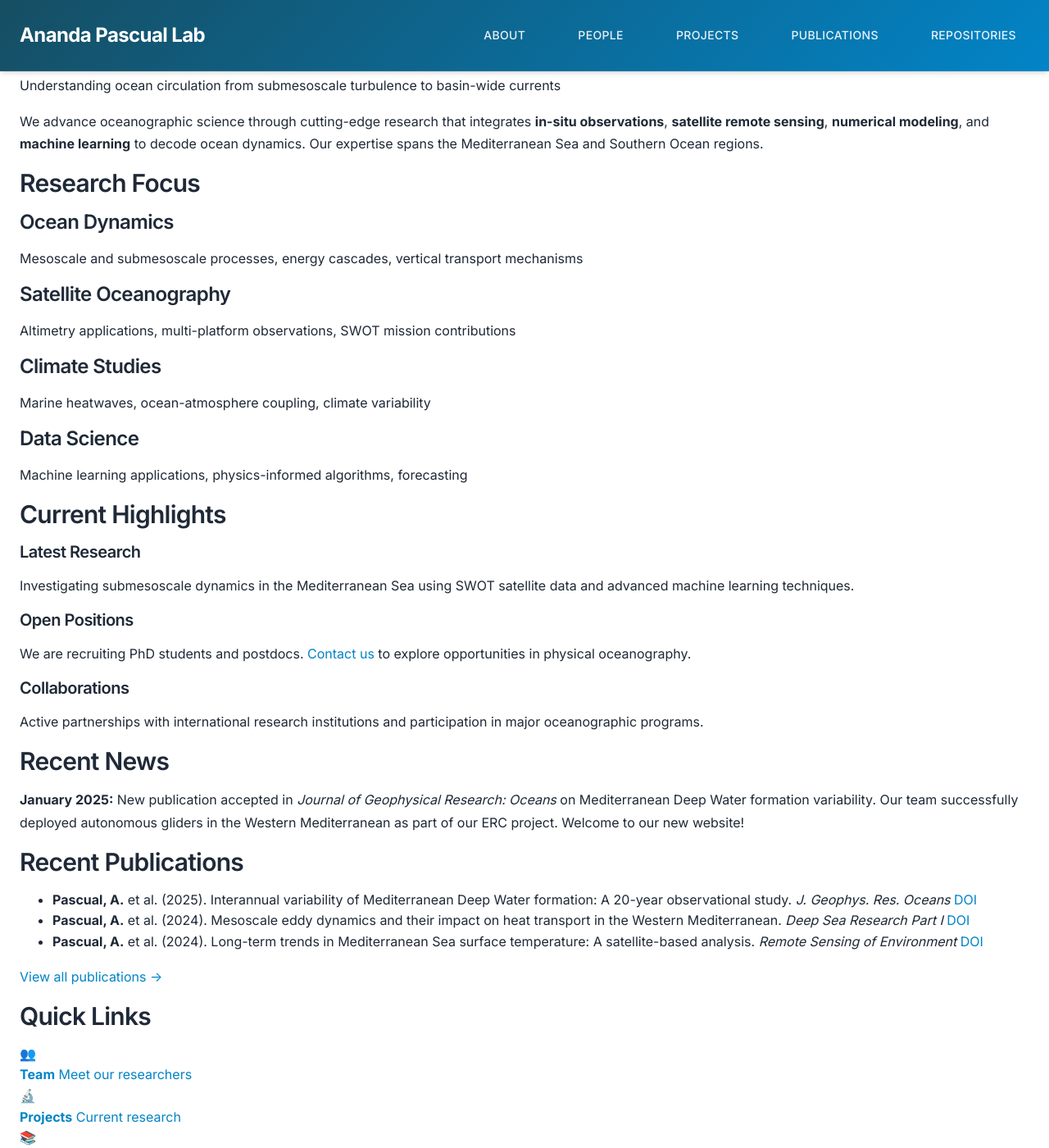
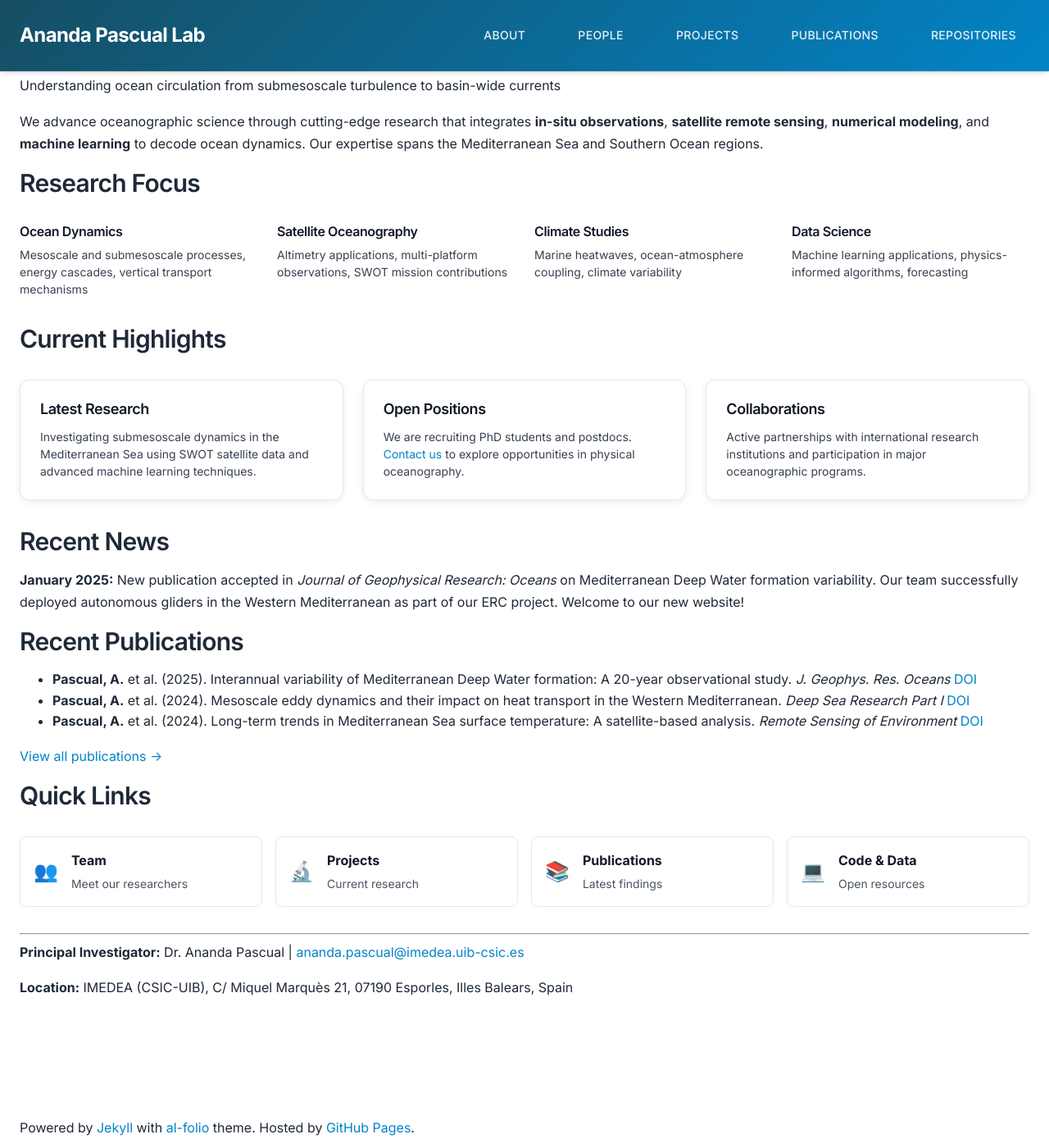
Before and after one commit to IMEDEA-POP-LAB/IMEDEA-POP-LAB.github.io, a Jekyll site: the page built from _pages/about.md, in a window 1280 px wide and 1400 px high, scrolled down 348 px. Shown: the whole window at 82% size. Built offline with Jekyll 4.4.1, drawn with Linux system fonts in a browser that asks for light colours; a style sheet for code colours, icons or effects is not loaded.

Commit message:
Add missing people page card styles
- Add person-card, alumni-card, and highlight-card styles
- Add responsive grid layouts for people and about pages
- Fix missing CSS that was causing layout issues

```diff
--- a/assets/css/main.scss
+++ b/assets/css/main.scss
@@ -800,6 +800,235 @@
   }
 }
 
+/* People page styles */
+.people.row {
+  display: grid;
+  grid-template-columns: repeat(auto-fit, minmax(300px, 1fr));
+  gap: 2rem;
+  margin: 2rem 0;
+}
+
+.person-card {
+  background: var(--global-card-bg);
+  border: 1px solid var(--gray-200);
+  border-radius: 12px;
+  padding: 1.5rem;
+  box-shadow: 0 2px 8px rgba(0, 0, 0, 0.08);
+  transition: all 0.2s ease;
+
+  &:hover {
+    transform: translateY(-2px);
+    box-shadow: 0 4px 16px rgba(0, 0, 0, 0.12);
+  }
+}
+
+.person-card .profile-image {
+  width: 80px;
+  height: 80px;
+  border-radius: 50%;
+  object-fit: cover;
+  margin-bottom: 1rem;
+  border: 3px solid var(--primary-100);
+}
+
+.person-card .card-title {
+  font-size: 1.125rem;
+  font-weight: 600;
+  color: var(--gray-900);
+  margin-bottom: 0.5rem;
+}
+
+.person-card .card-subtitle {
+  font-size: 0.875rem;
+  font-weight: 500;
+  color: var(--primary-600);
+  margin-bottom: 1rem;
+}
+
+.person-card .contact-info {
+  margin-bottom: 1rem;
+
+  div {
+    font-size: 0.875rem;
+    margin-bottom: 0.25rem;
+
+    a {
+      color: var(--primary-600);
+      text-decoration: none;
+
+      &:hover {
+        text-decoration: underline;
+      }
+    }
+  }
+}
+
+.person-card .card-text {
+  font-size: 0.875rem;
+  line-height: 1.5;
+  color: var(--gray-700);
+}
+
+/* Alumni section */
+.alumni-section {
+  margin: 2rem 0;
+}
+
+.alumni-grid {
+  display: grid;
+  grid-template-columns: repeat(auto-fit, minmax(250px, 1fr));
+  gap: 1.5rem;
+}
+
+.alumni-card {
+  background: var(--gray-50);
+  border: 1px solid var(--gray-200);
+  border-radius: 8px;
+  padding: 1rem;
+
+  h5 {
+    font-size: 1rem;
+    font-weight: 600;
+    color: var(--gray-900);
+    margin-bottom: 0.5rem;
+  }
+}
+
+.alumni-period {
+  font-size: 0.75rem;
+  font-weight: 500;
+  color: var(--primary-600);
+  display: block;
+  margin-bottom: 0.25rem;
+}
+
+.alumni-role {
+  font-size: 0.875rem;
+  color: var(--gray-600);
+  margin-bottom: 0.5rem;
+}
+
+.alumni-current {
+  font-size: 0.875rem;
+  color: var(--gray-700);
+
+  a {
+    color: var(--primary-600);
+    text-decoration: none;
+
+    &:hover {
+      text-decoration: underline;
+    }
+  }
+}
+
+/* Highlights grid for about page */
+.highlights-grid {
+  display: grid;
+  grid-template-columns: repeat(auto-fit, minmax(250px, 1fr));
+  gap: 1.5rem;
+  margin: 2rem 0;
+}
+
+.highlight-card {
+  background: var(--global-card-bg);
+  border: 1px solid var(--gray-200);
+  border-radius: 12px;
+  padding: 1.5rem;
+  box-shadow: 0 2px 8px rgba(0, 0, 0, 0.08);
+  transition: all 0.2s ease;
+
+  &:hover {
+    transform: translateY(-2px);
+    box-shadow: 0 4px 16px rgba(0, 0, 0, 0.12);
+  }
+
+  h4 {
+    font-size: 1.125rem;
+    font-weight: 600;
+    color: var(--gray-900);
+    margin-bottom: 0.75rem;
+  }
+
+  p {
+    font-size: 0.875rem;
+    line-height: 1.5;
+    color: var(--gray-700);
+    margin: 0;
+  }
+}
+
+/* Research areas grid */
+.research-areas-minimal {
+  display: grid;
+  grid-template-columns: repeat(auto-fit, minmax(200px, 1fr));
+  gap: 1.5rem;
+  margin: 2rem 0;
+}
+
+.research-item {
+  h3 {
+    font-size: 1rem;
+    font-weight: 600;
+    color: var(--gray-900);
+    margin-bottom: 0.5rem;
+  }
+
+  p {
+    font-size: 0.875rem;
+    line-height: 1.5;
+    color: var(--gray-700);
+    margin: 0;
+  }
+}
+
+/* Quick navigation */
+.quick-nav {
+  display: grid;
+  grid-template-columns: repeat(auto-fit, minmax(200px, 1fr));
+  gap: 1rem;
+  margin: 2rem 0;
+}
+
+.nav-link {
+  display: flex;
+  align-items: center;
+  gap: 1rem;
+  padding: 1rem;
+  background: var(--global-card-bg);
+  border: 1px solid var(--gray-200);
+  border-radius: 8px;
+  text-decoration: none;
+  color: inherit;
+  transition: all 0.2s ease;
+
+  &:hover {
+    transform: translateY(-2px);
+    box-shadow: 0 4px 12px rgba(0, 0, 0, 0.1);
+    text-decoration: none;
+    color: inherit;
+  }
+}
+
+.nav-icon {
+  font-size: 1.5rem;
+}
+
+.nav-text {
+  display: flex;
+  flex-direction: column;
+
+  strong {
+    color: var(--gray-900);
+    margin-bottom: 0.25rem;
+  }
+
+  span {
+    font-size: 0.875rem;
+    color: var(--gray-600);
+  }
+}
+
 /* Responsive adjustments */
 @media (max-width: 640px) {
   .publications {
@@ -823,3 +1052,22 @@
     font-size: 0.75rem;
   }
 }
+
+@media (max-width: 768px) {
+  .people.row {
+    grid-template-columns: 1fr;
+    gap: 1rem;
+  }
+
+  .highlights-grid,
+  .alumni-grid,
+  .quick-nav {
+    grid-template-columns: 1fr;
+    gap: 1rem;
+  }
+
+  .research-areas-minimal {
+    grid-template-columns: repeat(auto-fit, minmax(150px, 1fr));
+    gap: 1rem;
+  }
+}
```
